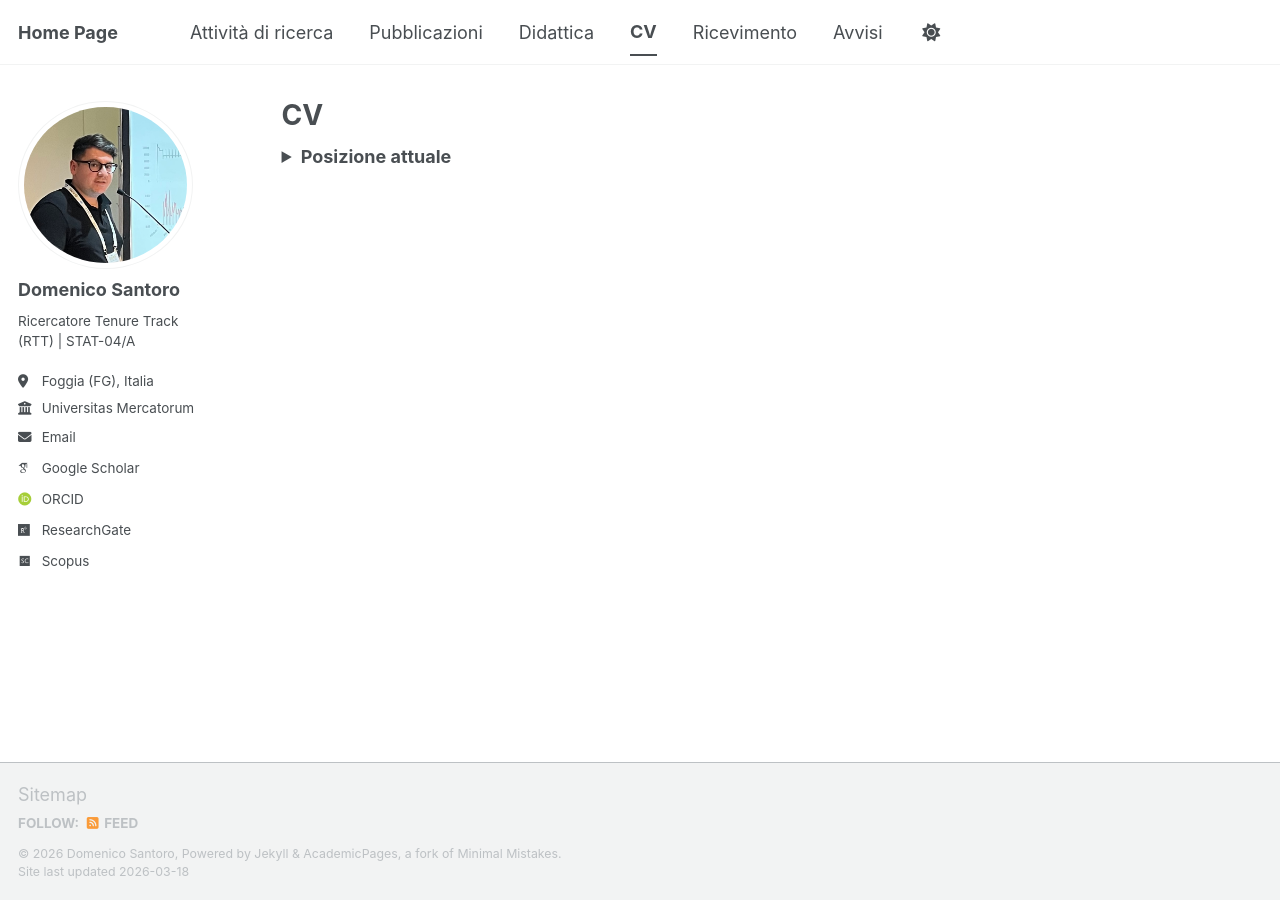
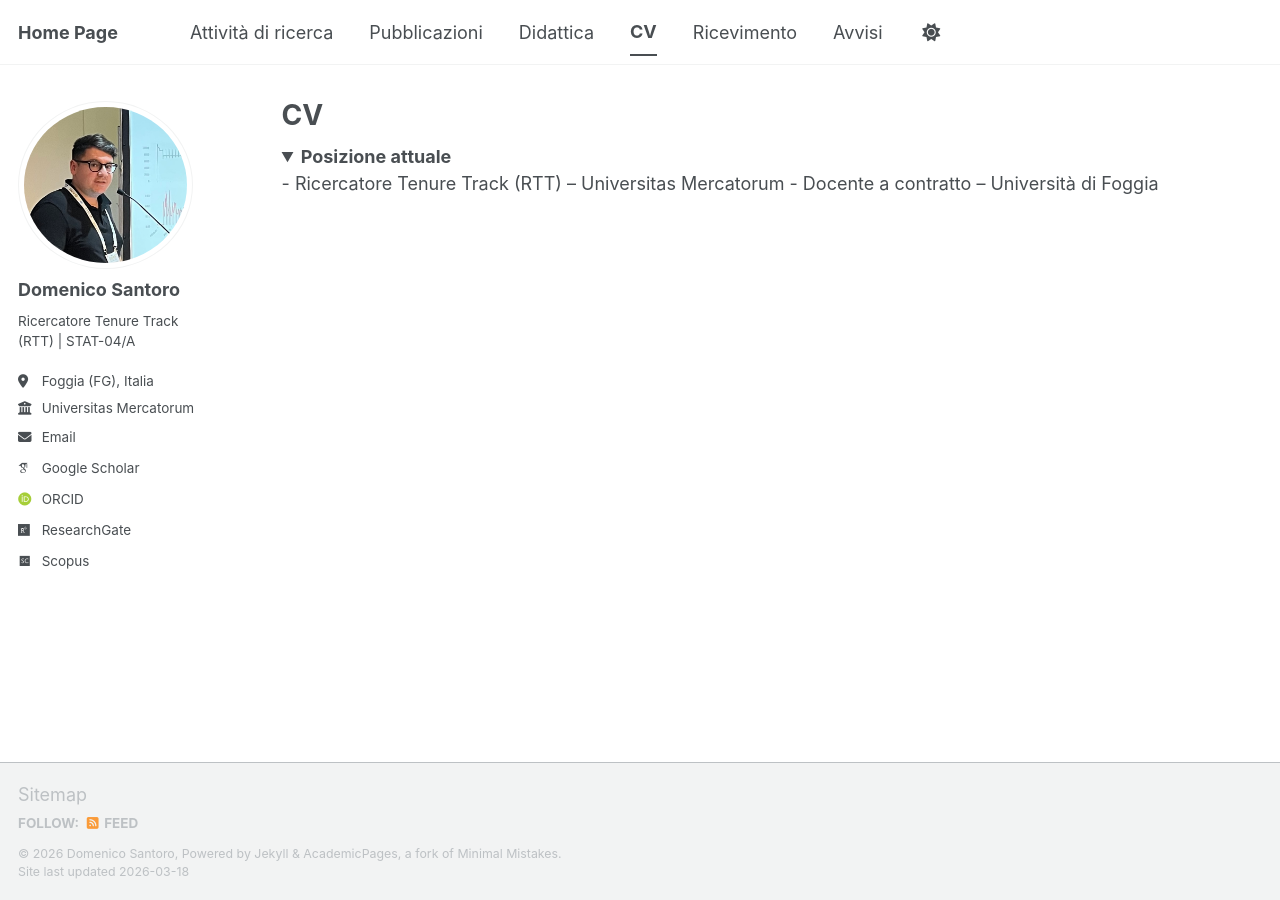
Before and after one commit to mimmoexe/mimmoexe.github.io, a Jekyll site: the page built from _pages/cv.md, in a window 1280 px wide. Built offline with Jekyll 4.4.1, drawn with Linux system fonts in a browser that asks for light colours; some web fonts are replaced; a script bundle is joined from its source files by our own code; library files that are not in the unit come from our copies.

Commit message:
Update cv.md

```diff
--- a/_pages/cv.md
+++ b/_pages/cv.md
@@ -9,7 +9,7 @@ redirect_from:
 
 {% include base_path %}
 
-<details>
+<details open>
 <summary><strong>Posizione attuale</strong></summary>
 
 - Ricercatore Tenure Track (RTT) – Universitas Mercatorum
```
